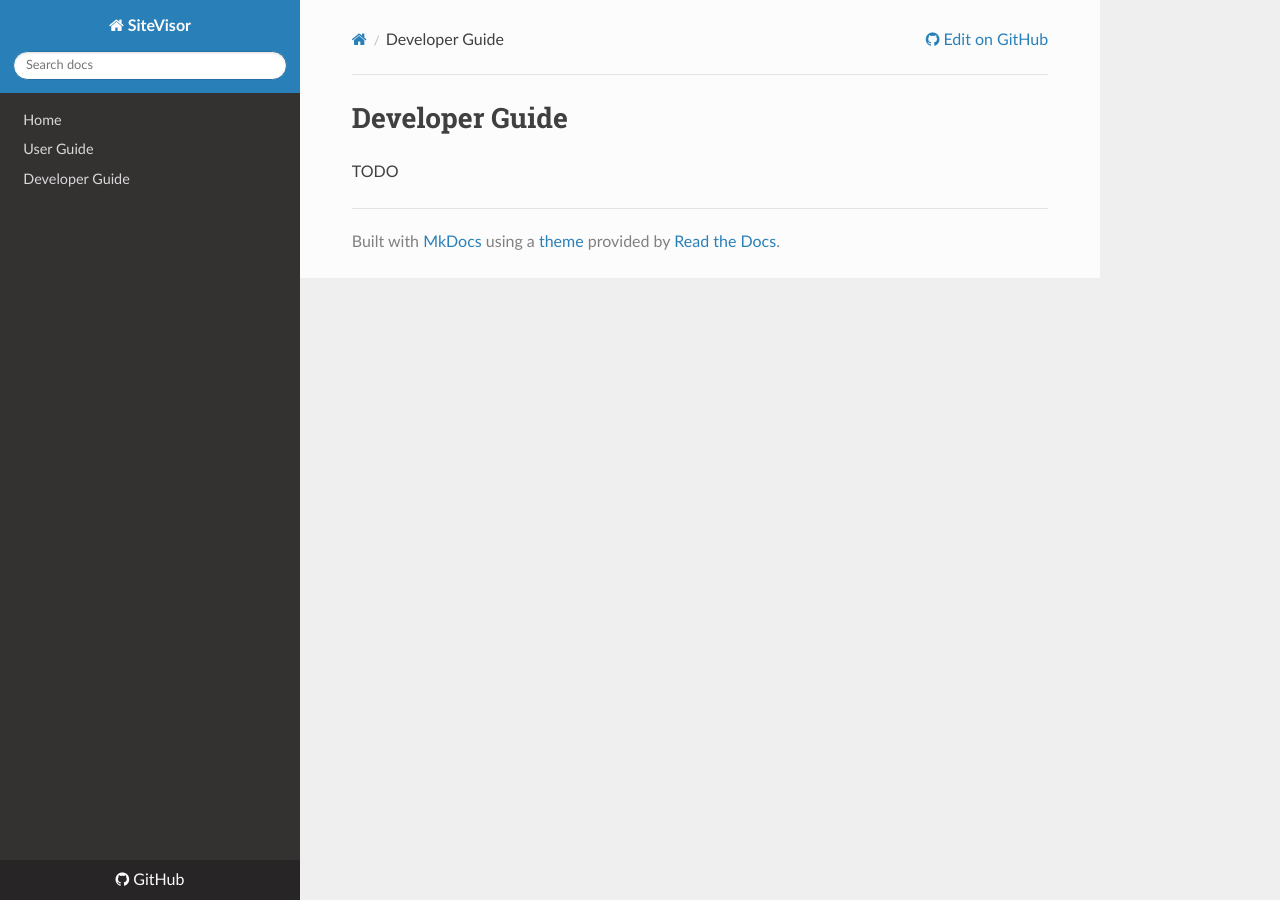
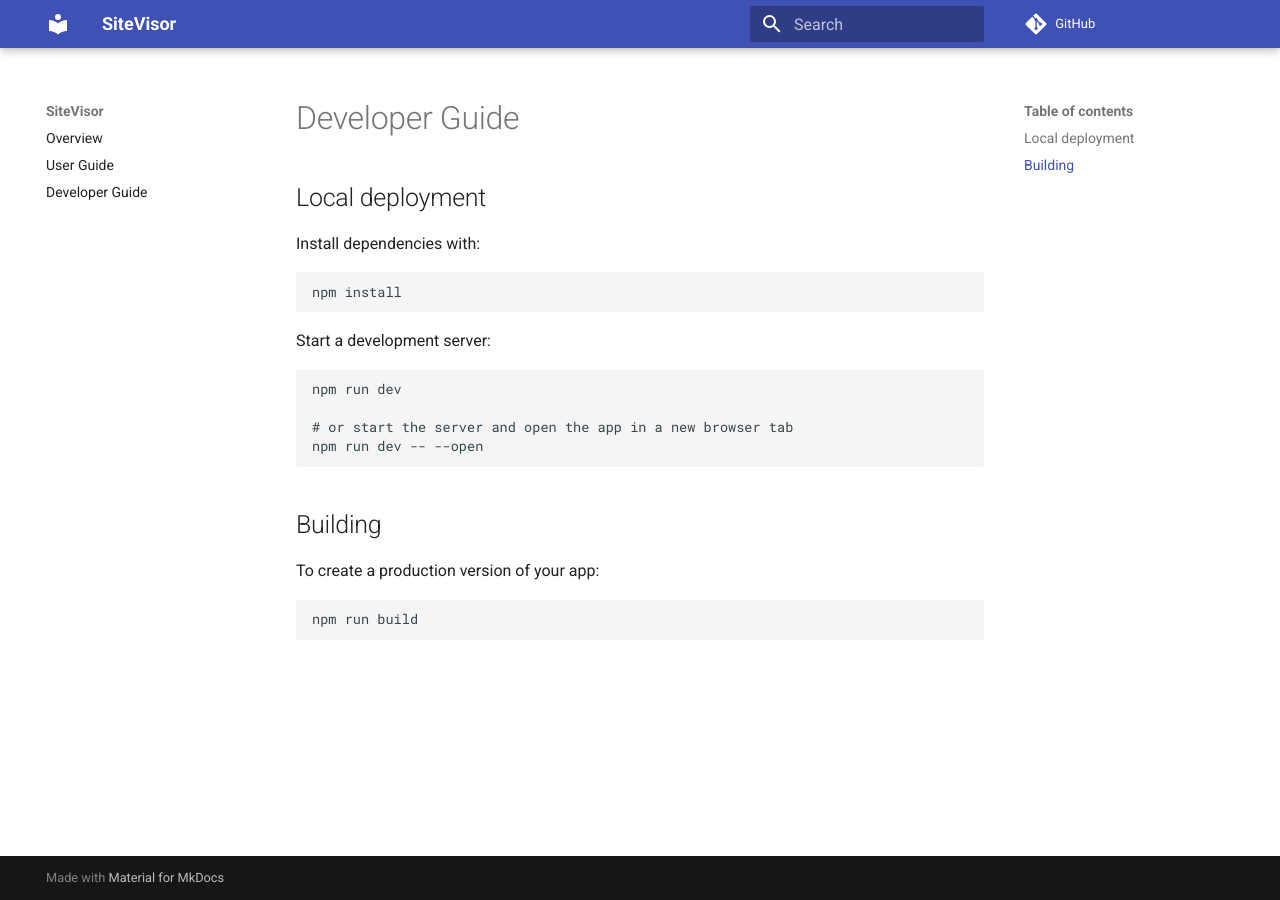
Before and after one commit to grzpiotrowski/sitevisor, an MkDocs documentation site: the page built from docs/dev-guide/README.md, in a window 1280 px wide. Built offline with MkDocs 1.6.1 and Material for MkDocs 9.7.7, drawn with Linux system fonts in a browser that asks for light colours; nearby versions of some CDN libraries; comment, search, counter and statistics services are not loaded.

Commit message:
Basic docs and GH pages deployment

````diff
--- a/docs/dev-guide/README.md
+++ b/docs/dev-guide/README.md
@@ -1,3 +1,25 @@
 # Developer Guide
 
-TODO
+## Local deployment
+
+Install dependencies with:
+```bash
+npm install
+```
+
+Start a development server:
+
+```bash
+npm run dev
+
+# or start the server and open the app in a new browser tab
+npm run dev -- --open
+```
+
+## Building
+
+To create a production version of your app:
+
+```bash
+npm run build
+```
--- a/mkdocs.yaml
+++ b/mkdocs.yaml
@@ -7,8 +7,9 @@ repo_url: https://github.com/grzpiotrowski/sitevisor
 edit_uri: blob/main/docs/
 
 nav:
-  - Home: index.md
+  - Overview: index.md
   - User Guide: user-guide/
   - Developer Guide: dev-guide/
 
-theme: readthedocs
+theme:
+  name: material
````
Also changed, not shown: README.md (+8 -0 lines), docs/index.md (+1 -0 lines), docs/user-guide/README.md (+2 -1 lines), 1 other file.
